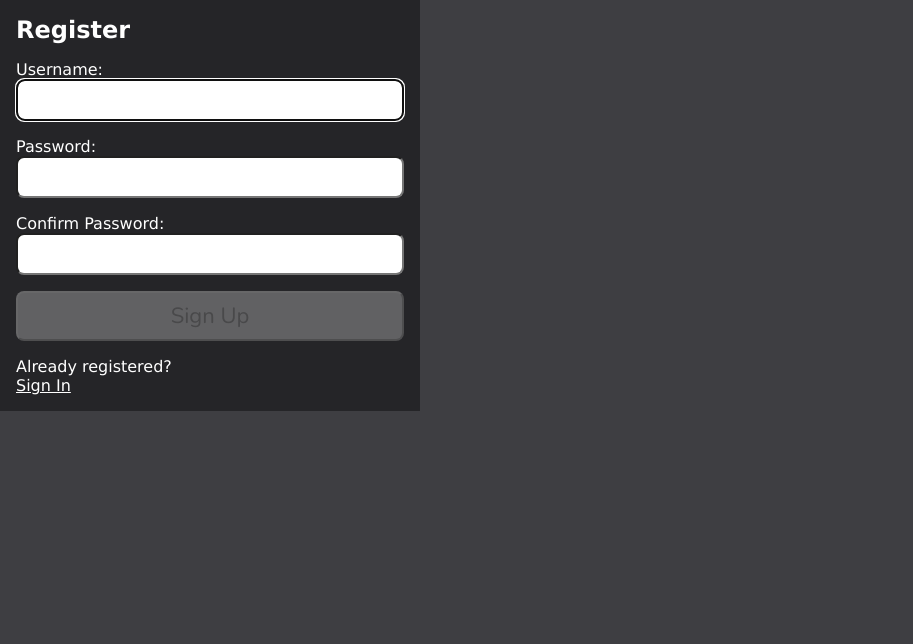
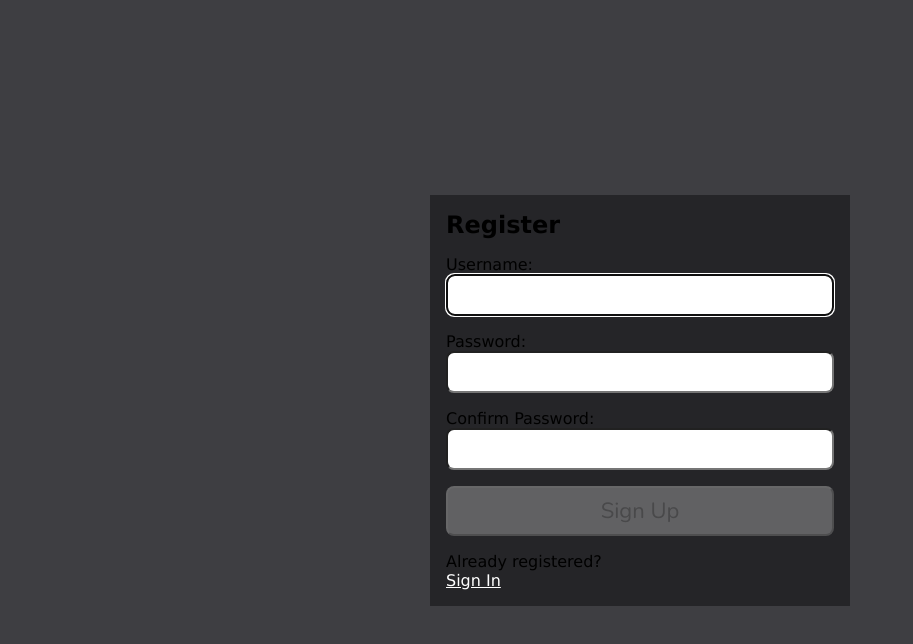
Before and after one commit to EnriqueMTzEkO/To-do-app, a React (Vite) app in the folder front/: page /register in a window 1280 px wide. Shown: the top 644 px of the page, without its empty margins (0-913 px from the left). Built offline with nearby package versions, Linux system fonts and the light colour scheme.

Commit message:
protected rutes

```diff
--- a/front/src/App.jsx
+++ b/front/src/App.jsx
@@ -1,8 +1,10 @@
+import { Routes, Route} from 'react-router-dom';
+import RequireAuth from './RequireAuth';
 import Register from './Register';
 import Login from './Login';
-import { Routes, Route} from 'react-router-dom';
 import Layout from './Layout';
 import Home from './Home';
+
 
 function App() {
 
@@ -11,7 +13,11 @@ function App() {
       <Route path="/" element={<Layout />} />
       <Route path="register" element={<Register />} />
       <Route path="login" element={<Login />} />
-      <Route path="home" element={<Home />} />
+
+      {/* Rutas protegidas*/}
+      <Route element={<RequireAuth />}>
+        <Route path="home" element={<Home />} />
+      </Route>
     </Routes>
   )
 }
--- a/front/src/Layout.jsx
+++ b/front/src/Layout.jsx
@@ -1,4 +1,5 @@
 import { Outlet } from "react-router";
+import './style/index.css';
 
 const Layout = () => {
 
--- a/front/src/Login.jsx
+++ b/front/src/Login.jsx
@@ -1,12 +1,12 @@
-import { useRef, useState, useEffect, useContext } from 'react';
-import AuthContext from "./context/AuthProvider";
+import { useRef, useState, useEffect } from 'react';
+import useAuth from './hooks/userAuth';
 import { Link } from "react-router-dom";
 import "./style/index.css";
 import axios from './api/axios';
 const LOGIN_URL = '/auth';
 
 const Login = () => {
-    const { setAuth } = useContext(AuthContext);
+    const { setAuth } = useAuth();
     const userRef = useRef();
     const errRef = useRef();
 
--- a/front/src/Register.jsx
+++ b/front/src/Register.jsx
@@ -3,7 +3,6 @@ import { faCheck, faTimes, faInfoCircle } from "@fortawesome/free-solid-svg-icon
 import { FontAwesomeIcon } from "@fortawesome/react-fontawesome";
 import { Link } from "react-router-dom";
 import axios from './api/axios';
-import Login from "./Login";
 import './style/index.css'
 
 const USER_REGEX = /^[A-z][A-z0-9-_]{3,23}$/;
@@ -63,11 +62,11 @@ const Register = () => {
                     withCredentials: true
                 }
             );
-            // TODO: remove console.logs before deployment
+            // remove console.logs
             console.log(JSON.stringify(response?.data));
             //console.log(JSON.stringify(response))
             setSuccess(true);
-            //clear state and controlled inputs
+            //clear state inputs
             setUser('');
             setPwd('');
             setMatchPwd('');
--- /dev/null
+++ b/front/src/RequireAuth.jsx
@@ -0,0 +1,15 @@
+import { useLocation, Navigate, Outlet } from "react-router";
+import useAuth from "./hooks/userAuth";
+
+const RequireAuth = () => {
+    const { auth } = useAuth();
+    const location = useLocation();
+
+    return(
+        auth?.user
+            ? <Outlet />
+            : <Navigate to="/login" state={{from: location}} replace />
+    );
+}
+
+export default RequireAuth;
--- /dev/null
+++ b/front/src/hooks/userAuth.jsx
@@ -0,0 +1,8 @@
+import { useContext } from "react";
+import AuthContext from "../context/AuthProvider";
+
+const useAuth = () => {
+    return useContext(AuthContext);
+}
+
+export default useAuth;
--- a/front/src/style/index.css
+++ b/front/src/style/index.css
@@ -8,9 +8,14 @@
 
 html, body {
     height: 100%;
-    color: #fff;
 }
 
+#root{
+    height: 100%;
+    display: flex;
+    justify-content: center;
+    align-items: center;
+}
 
 .App {
     display: flex;
@@ -19,15 +24,16 @@ html, body {
     align-items: center;
     flex-grow: 1;
     padding: 1rem 0.5rem;
+    height: 100%;
 }
 
 section {
+    display: flex;
+    flex-direction: column;
+    justify-content: center;
     width: 100%;
     max-width: 420px;
     min-height: 400px;
-    display: flex;
-    flex-direction: column;
-    justify-content: center;
     padding: 1rem;
     background-color: rgba(0,0,0,0.4);
 }
```
